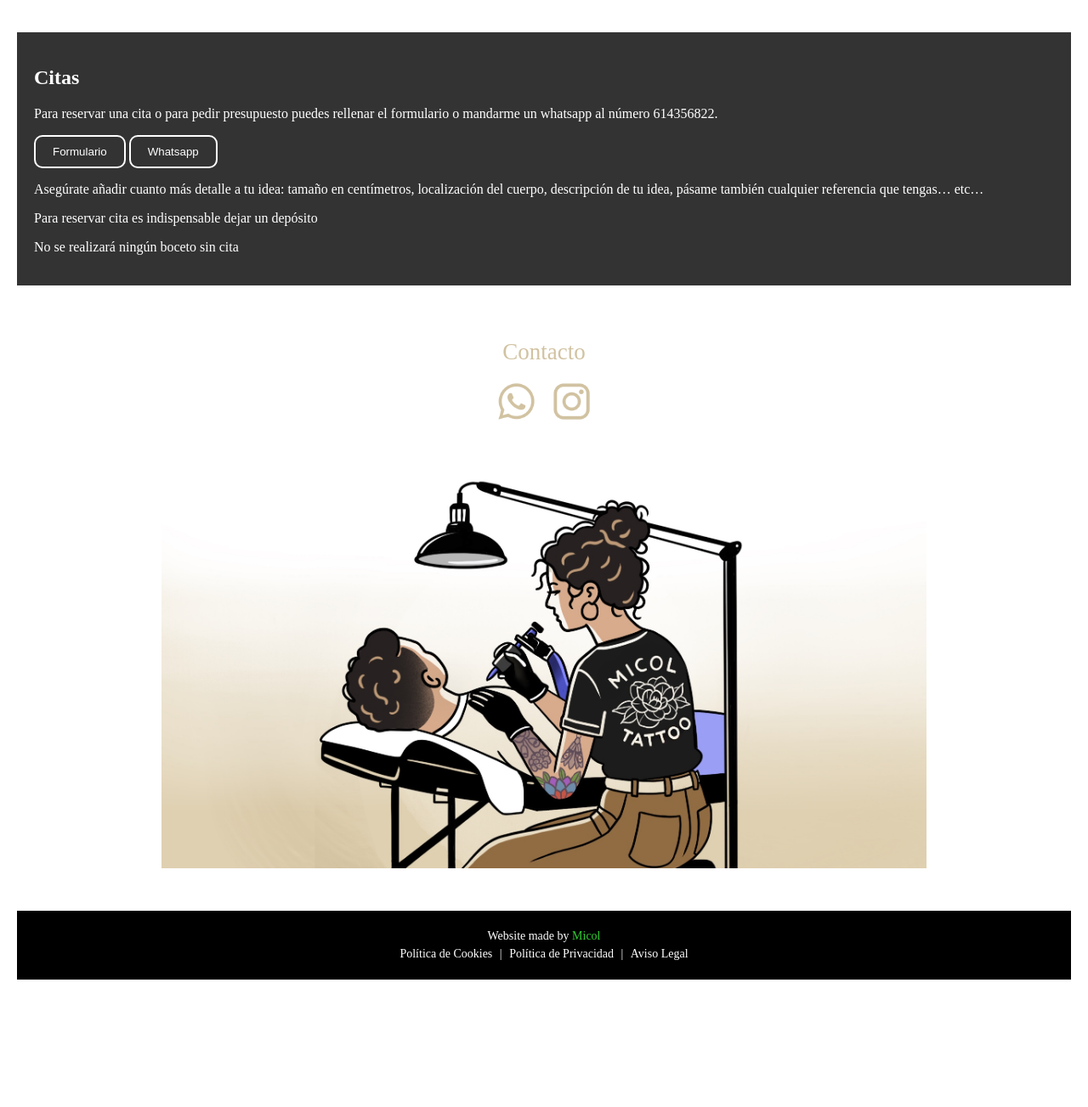
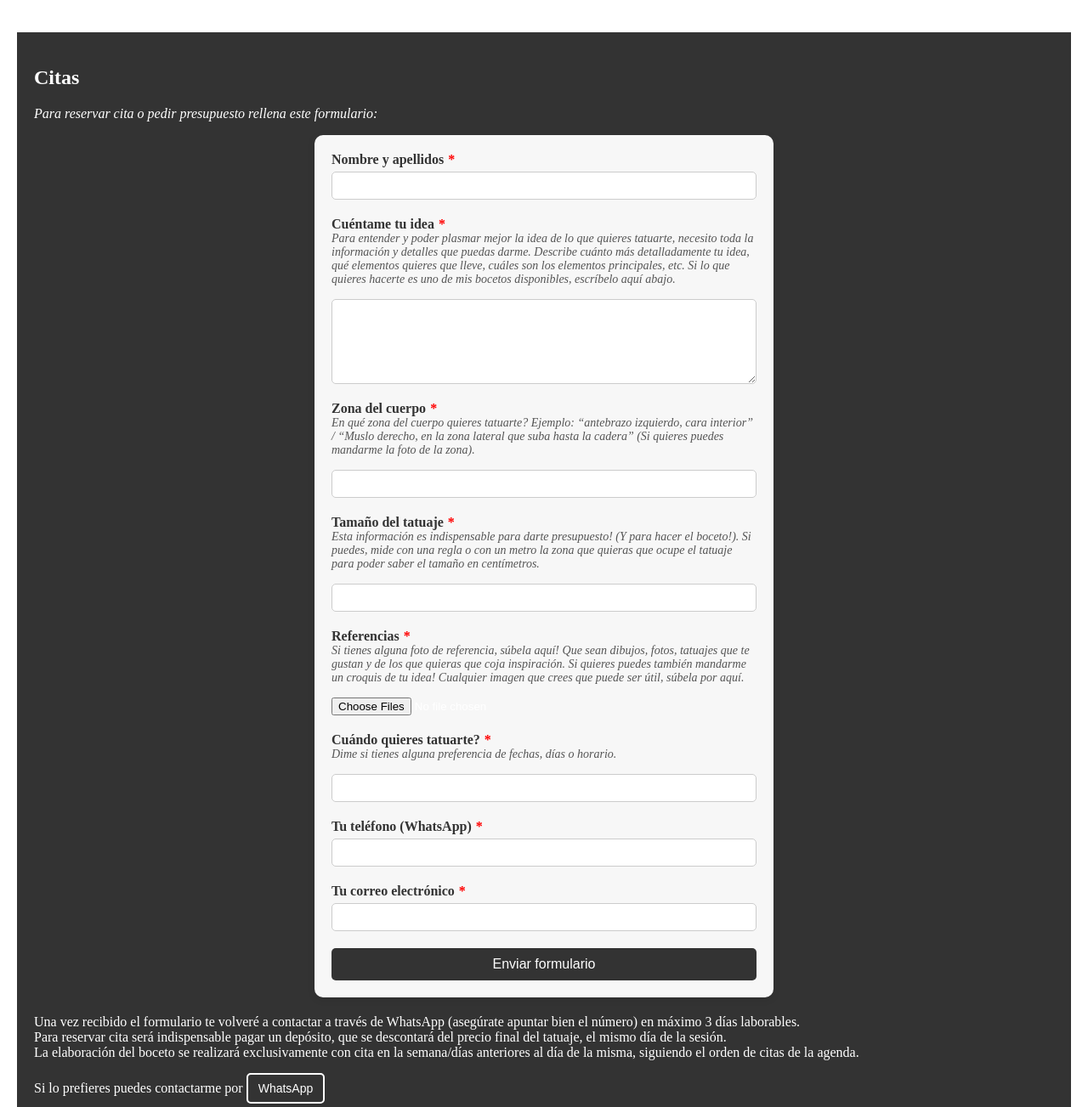
Before and after one commit to Micol-Tattoo/micol-tattoo, a plain HTML site: page index.html in a window 1280 px wide. Shown: the part 4620-5923 px from the top of the page at 85% size. Before the commit the page ends 5793 px from the top, so only its background shows below. Drawn offline with Linux system fonts and the light colour scheme.

Commit message:
Formulario

```diff
--- a/index.html
+++ b/index.html
@@ -85,12 +85,47 @@
 
         <section id="citas" class="full-screen">
             <h2 class="fade-in">Citas</h2>
-            <p class="fade-in">Para reservar una cita o para pedir presupuesto puedes rellenar el formulario o mandarme un whatsapp al número 614356822.</p>
-            <button class="fade-in" onclick="window.location.href='https://forms.gle/rvbZkEgcxhneApb17'">Formulario</button>
-            <button class="fade-in" onclick="window.location.href='https://wa.me/message/XJVRIUSIFZPNF1'">Whatsapp</button>
-            <p class="fade-in">Asegúrate añadir cuanto más detalle a tu idea: tamaño en centímetros, localización del cuerpo, descripción de tu idea, pásame también cualquier referencia que tengas… etc…</p>
-            <p class="fade-in">Para reservar cita es indispensable dejar un depósito</p>
-            <p class="fade-in">No se realizará ningún boceto sin cita</p>
+            <p class="subtitle fade-in"><em>Para reservar cita o pedir presupuesto rellena este formulario:</em></p>
+
+            <form id="citas-form" action="https://formspree.io/f/xwpengbn" method="POST" class="fade-in" enctype="multipart/form-data">
+                <label for="name">Nombre y apellidos</label>
+                <input type="text" id="name" name="name" required>
+
+                <label for="idea">Cuéntame tu idea</label>
+                <p>Para entender y poder plasmar mejor la idea de lo que quieres tatuarte, necesito toda la información y detalles que puedas darme. Describe cuánto más detalladamente tu idea, qué elementos quieres que lleve, cuáles son los elementos principales, etc. Si lo que quieres hacerte es uno de mis bocetos disponibles, escríbelo aquí abajo.</p>
+                <textarea id="idea" name="idea" rows="6" required></textarea>
+
+                <label for="zone">Zona del cuerpo</label>
+                <p>En qué zona del cuerpo quieres tatuarte? Ejemplo: “antebrazo izquierdo, cara interior” / “Muslo derecho, en la zona lateral que suba hasta la cadera” (Si quieres puedes mandarme la foto de la zona).</p>
+                <input type="text" id="zone" name="zone" required>
+
+                <label for="size">Tamaño del tatuaje</label>
+                <p>Esta información es indispensable para darte presupuesto! (Y para hacer el boceto!). Si puedes, mide con una regla o con un metro la zona que quieras que ocupe el tatuaje para poder saber el tamaño en centímetros.</p>
+                <input type="text" id="size" name="size" required>
+
+                <label for="references">Referencias</label>
+                <p>Si tienes alguna foto de referencia, súbela aquí! Que sean dibujos, fotos, tatuajes que te gustan y de los que quieras que coja inspiración. Si quieres puedes también mandarme un croquis de tu idea! Cualquier imagen que crees que puede ser útil, súbela por aquí.</p>
+                <input type="file" id="references" name="references" multiple>
+
+                <label for="date">Cuándo quieres tatuarte?</label>
+                <p>Dime si tienes alguna preferencia de fechas, días o horario.</p>
+                <input type="text" id="date" name="date">
+
+                <label for="phone">Tu teléfono (WhatsApp)</label>
+                <input type="text" id="phone" name="phone" required>
+
+                <label for="email">Tu correo electrónico</label>
+                <input type="email" id="email" name="email" required>
+
+                <button type="submit">Enviar formulario</button>
+            </form>
+
+            <p class="fade-in">
+                Una vez recibido el formulario te volveré a contactar a través de WhatsApp (asegúrate apuntar bien el número) en máximo 3 días laborables.<br>
+                Para reservar cita será indispensable pagar un depósito, que se descontará del precio final del tatuaje, el mismo día de la sesión.<br>
+                La elaboración del boceto se realizará exclusivamente con cita en la semana/días anteriores al día de la misma, siguiendo el orden de citas de la agenda.<br>
+                Si lo prefieres puedes contactarme por <button class="whatsapp-button" onclick="window.location.href='https://wa.me/message/XJVRIUSIFZPNF1'">WhatsApp</button>
+            </p>
         </section>
 
         <section id="contacto" class="full-screen">
--- a/scripts.js
+++ b/scripts.js
@@ -60,3 +60,8 @@ document.addEventListener("DOMContentLoaded", function () {
         }
     });
 });
+
+<!-- Cambia el action del formulario para que apunte a Formspree -->
+<form id="citas-form" class="fade-in" action="https://formspree.io/f/xwpengbn" method="POST" enctype="multipart/form-data">
+    <!-- Tu formulario aquí -->
+</form>
--- a/style.css
+++ b/style.css
@@ -274,24 +274,132 @@ nav ul li:not(:last-child)::after {
     padding: 20px;
 }
 
-#citas button {
-    background: none;
+/* Estilos del formulario */
+
+#citas-form {
+    display: flex;
+    flex-direction: column;
+    max-width: 500px; /* Ajuste para que los campos de texto se mantengan dentro del formulario */
+    margin: 0 auto 20px auto;
+    padding: 20px;
+    background-color: #f7f7f7;
+    border-radius: 10px;
+    box-shadow: 0 2px 10px rgba(0, 0, 0, 0.1);
+}
+
+#citas-form label {
+    font-weight: bold;
+    margin-bottom: 5px;
+    color: #333; /* Gris oscuro */
+    display: flex;
+    align-items: center;
+}
+
+#citas-form label::after {
+    content: '*';
+    color: red;
+    margin-left: 5px;
+    font-size: 1rem;
+}
+
+#citas-form p {
+    font-size: 14px;
+    color: #555; /* Gris oscuro */
+    margin-top: -5px; /* Ajuste para la separación con el título */
+    margin-bottom: 15px;
+    font-style: italic;
+}
+
+#citas-form input[type="text"],
+#citas-form input[type="email"],
+#citas-form textarea {
+    width: 100%; /* Ajuste para que se mantengan dentro del formulario */
+    padding: 8px; /* Reducción del padding para ajustar los campos */
+    margin-bottom: 20px;
+    border: 1px solid #ccc;
+    border-radius: 5px;
+    box-sizing: border-box;
+}
+
+#citas-form textarea {
+    height: 100px; /* Ajuste de la altura del textarea */
+}
+
+#citas-form input[type="file"] {
+    margin-bottom: 20px;
+}
+
+#citas-form .radio-group {
+    display: flex;
+    justify-content: space-around;
+    margin-bottom: 20px;
+}
+
+#citas-form button[type="submit"] {
+    background-color: #333;
+    color: #fff;
+    padding: 10px 15px;
+    border: none;
+    border-radius: 5px;
+    cursor: pointer;
+    font-size: 16px;
+}
+
+#citas-form button[type="submit"]:hover {
+    background-color: #555;
+}
+
+/* Estilos del botón de WhatsApp */
+.whatsapp-button {
+    background: transparent;
     border: 2px solid #fff;
     color: #fff;
-    padding: 10px 20px;
+    padding: 8px 12px; /* Tamaño ajustado para ser más pequeño */
     cursor: pointer;
     transition: background 0.3s, color 0.3s;
-    border-radius: 10px;
+    border-radius: 5px;
+    display: inline-block;
+    font-size: 14px; /* Tamaño ajustado para que sea más pequeño */
+    margin-top: 15px;
 }
 
-#citas button:hover {
+.whatsapp-button:hover {
     background: #fff;
-    color: #000;
+    color: #333;
 }
 
-#citas a {
-    color: #fff;
-    text-decoration: underline;
+/* Ajuste de la separación entre campos */
+#phone {
+    margin-bottom: 30px; /* Más espacio entre "Tu teléfono" y "Tu correo electrónico" */
+}
+
+/* Media Queries para pantallas más pequeñas */
+@media (max-width: 768px) {
+    #citas-form {
+        padding: 15px;
+        max-width: 100%;
+        margin: 10px auto;
+    }
+
+    #citas-form label {
+        font-size: 16px; /* Tamaño de texto ligeramente reducido */
+    }
+
+    #citas-form input[type="text"],
+    #citas-form input[type="tel"],
+    #citas-form input[type="email"],
+    #citas-form textarea {
+        font-size: 14px; /* Tamaño de texto ligeramente reducido */
+    }
+
+    #citas-form button {
+        font-size: 16px;
+        padding: 8px;
+    }
+
+    .form-description {
+        font-size: 13px; /* Tamaño de texto reducido para descripciones */
+    }
 }
 
 #contacto {
```
Also changed, not shown: thanks.html (added, +51 -0 lines).
